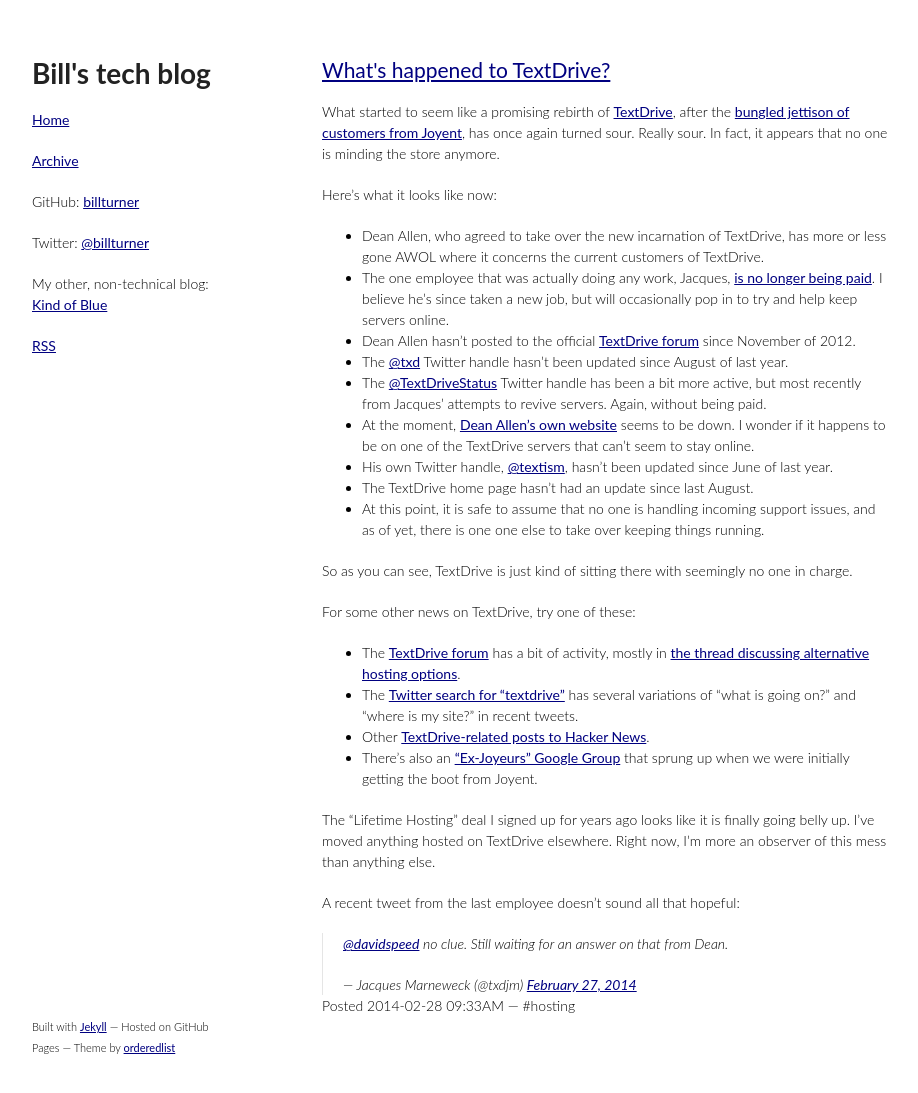
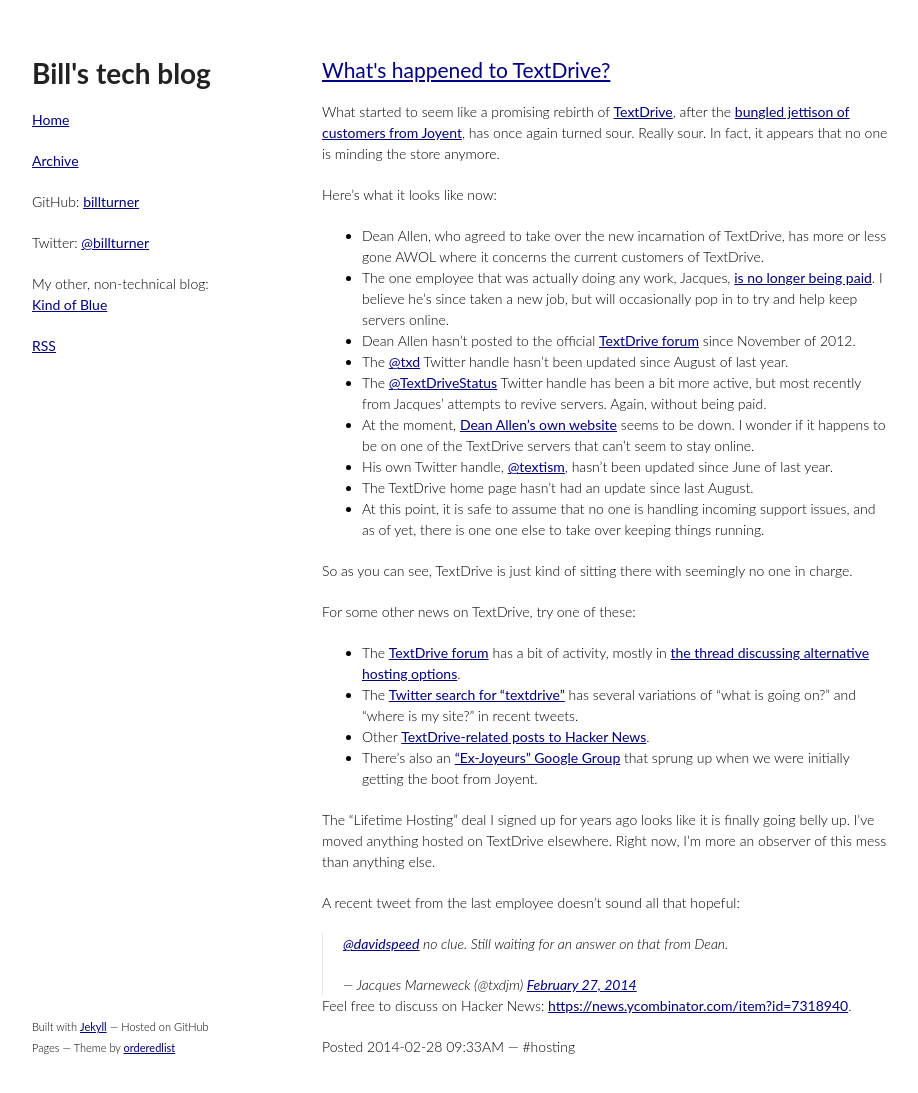
Before and after one commit to billturner/billturner.github.io, a Jekyll site: the page built from _posts/2014/2014-02-28-whats-happened-to-textdrive.markdown, in a window 1280 px wide and 1127 px high. Shown: the top 1093 px of the window, without its empty margins (178-1096 px from the left). Built offline with Jekyll 4.4.1, drawn with Linux system fonts in a browser that asks for light colours; Markdown is read by kramdown in place of the engine named in the settings; comment, search, counter and statistics services are not loaded.

Commit message:
Adding Hacker News link to TxD post

```diff
--- a/_posts/2014/2014-02-28-whats-happened-to-textdrive.markdown
+++ b/_posts/2014/2014-02-28-whats-happened-to-textdrive.markdown
@@ -35,3 +35,5 @@
 
 <blockquote class="twitter-tweet" lang="en"><p><a href="https://twitter.com/davidspeed">@davidspeed</a> no clue. Still waiting for an answer on that from Dean.</p>&mdash; Jacques Marneweck (@txdjm) <a href="https://twitter.com/txdjm/statuses/438842219932291072">February 27, 2014</a></blockquote>
 <script async src="//platform.twitter.com/widgets.js" charset="utf-8"></script>
+
+Feel free to discuss on Hacker News: [https://news.ycombinator.com/item?id=7318940](https://news.ycombinator.com/item?id=7318940).
```
